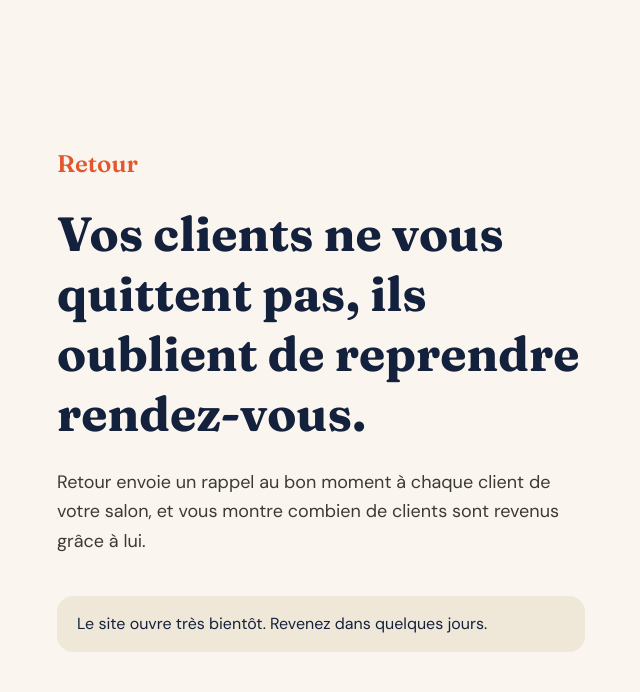
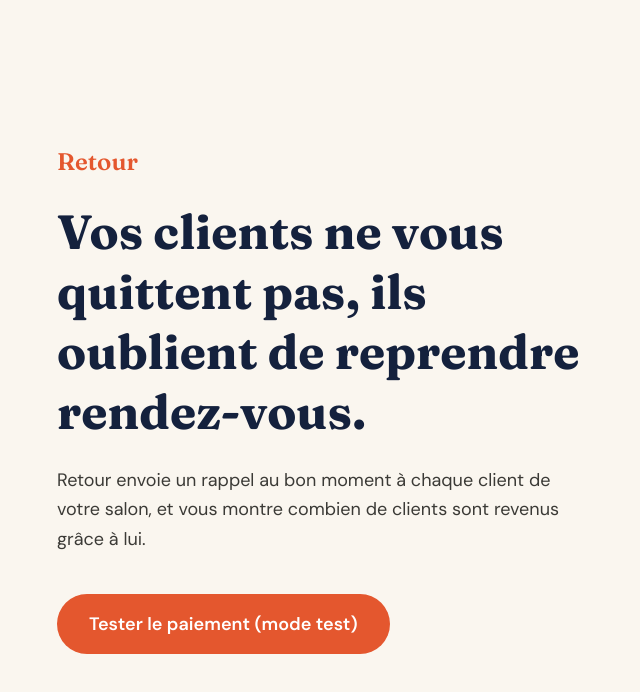
Before and after one commit to zoelba-alt/retour, a Next.js app: page / in a window 1280 px wide. Shown: the top 692 px of the page, without its empty margins (319-959 px from the left). Built offline with nearby package versions, Linux system fonts and the light colour scheme.

Commit message:
Update page.tsx

```diff
--- a/app/page.tsx
+++ b/app/page.tsx
@@ -1,4 +1,8 @@
-export default function Accueil() {
+type Props = { searchParams: Promise<{ paiement?: string }> };
+
+export default async function Accueil({ searchParams }: Props) {
+  const { paiement } = await searchParams;
+
   return (
     <main className="mx-auto flex min-h-screen max-w-xl flex-col justify-center px-6 py-16">
       <p className="mb-6 font-titre text-2xl font-semibold text-brique">
@@ -11,9 +15,28 @@
         Retour envoie un rappel au bon moment à chaque client de votre salon, et
         vous montre combien de clients sont revenus grâce à lui.
       </p>
-      <p className="mt-10 rounded-2xl bg-sable px-5 py-4 text-base text-nuit">
-        Le site ouvre très bientôt. Revenez dans quelques jours.
-      </p>
+
+      {paiement === "annule" && (
+        <p className="mt-8 rounded-2xl bg-sable px-5 py-4 text-base text-nuit">
+          Le paiement a été annulé, rien n’a été débité. Vous pouvez réessayer
+          quand vous voulez.
+        </p>
+      )}
+      {paiement === "erreur" && (
+        <p className="mt-8 rounded-2xl bg-sable px-5 py-4 text-base text-nuit">
+          Le paiement n’a pas pu démarrer et rien n’a été débité. Réessayez dans
+          un instant.
+        </p>
+      )}
+
+      <form action="/api/checkout" method="POST" className="mt-10">
+        <button
+          type="submit"
+          className="w-full rounded-full bg-brique px-8 py-4 text-lg font-semibold text-white sm:w-auto"
+        >
+          Tester le paiement (mode test)
+        </button>
+      </form>
     </main>
   );
 }
```
